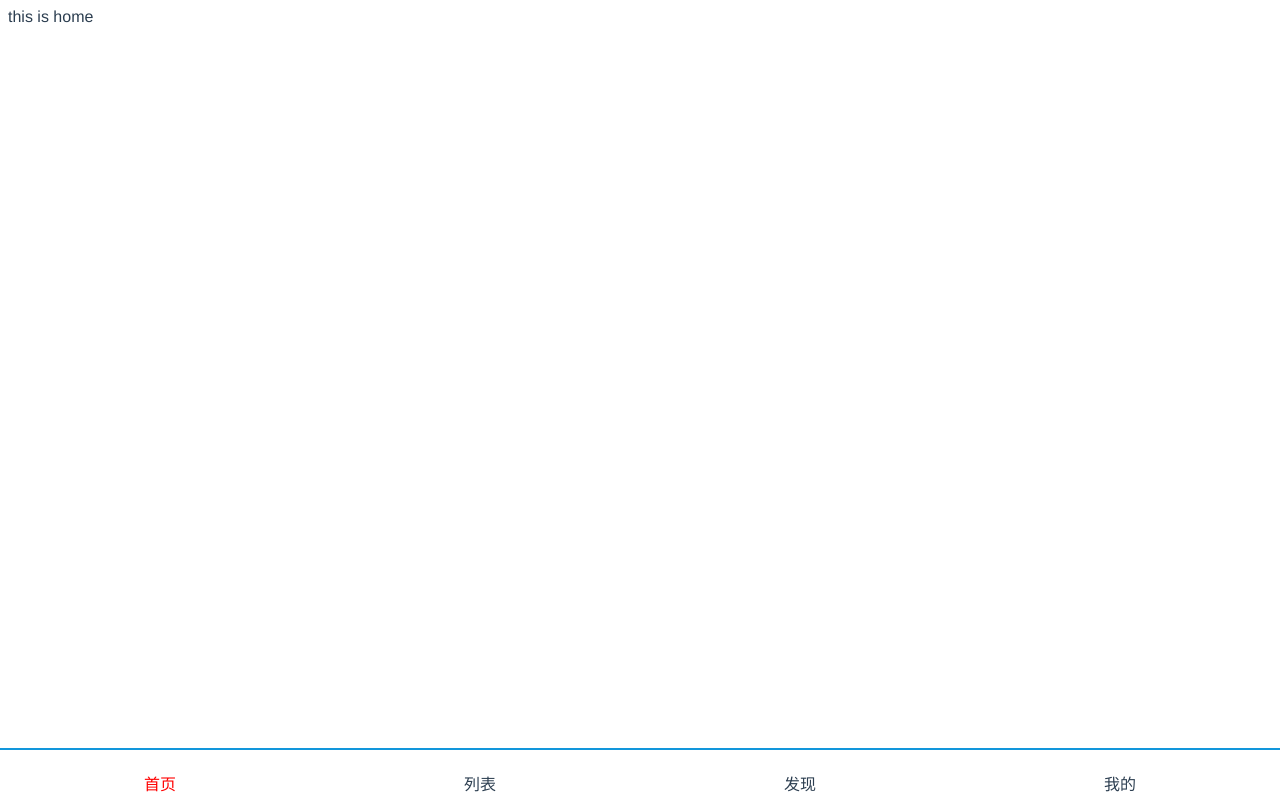
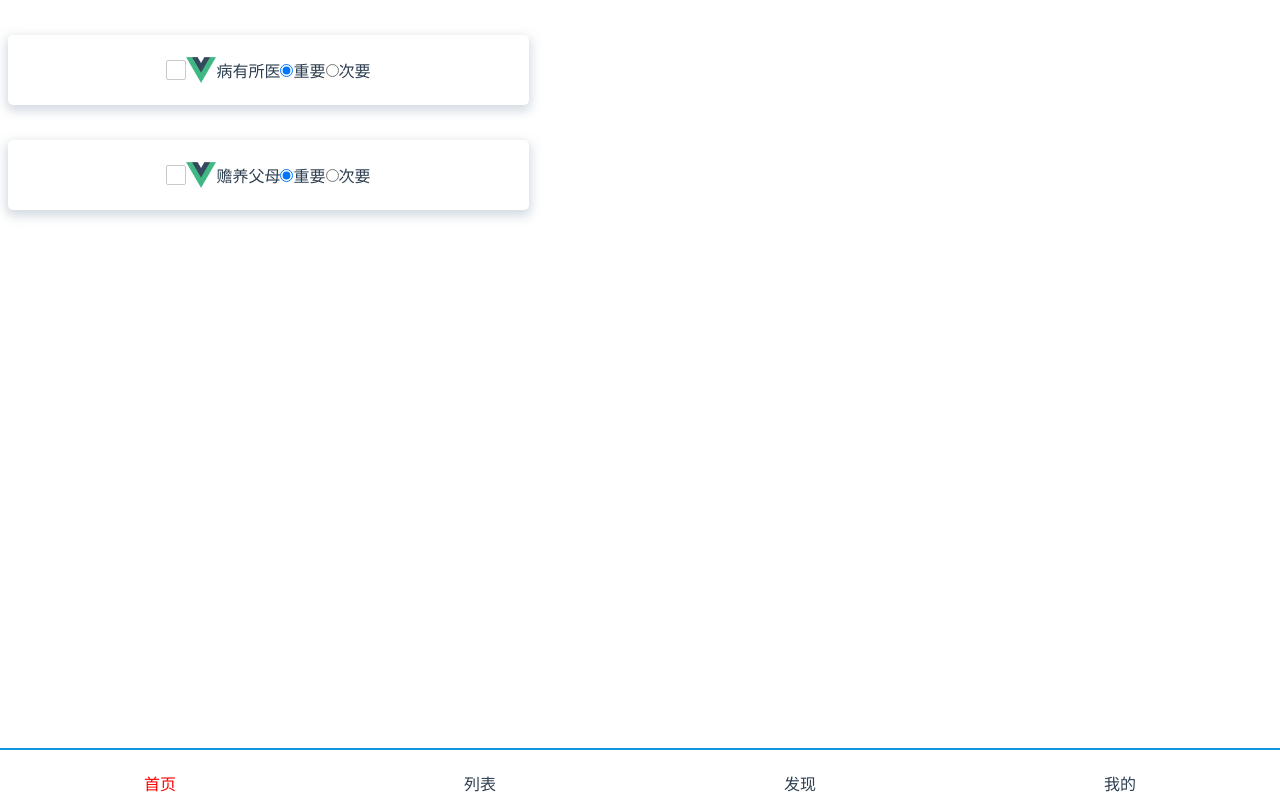
Before and after one commit to wangcheng319/vuetest, a Vue app: page /#/home in a window 1280 px wide. Built offline with nearby package versions, Linux system fonts and the light colour scheme.

Commit message:
checkbox and radio

```diff
--- a/src/components/home/Home.vue
+++ b/src/components/home/Home.vue
@@ -1,6 +1,13 @@
 <template>
     <div>
-        this is home
+        <label class="checkBox shadow" v-for="(item, index) in checks" :key="index">
+            <input type="checkbox" v-model="isChecked" :value="item" @change="bindCheckBox">
+            <img src="../../assets/logo.png" style="width: 30px;height: 30px;"/>
+            <span>{{item.name}}</span>
+            <input type="radio" :name="item.name" value="重要" v-model="item.important" >重要
+            <input type="radio" :name="item.name" value="次要" v-model="item.important" >次要
+        </label>
+
         <TabBar />
     </div>
 </template>
@@ -11,6 +18,64 @@
         name: "Home",
         components:{
             TabBar
+        },
+        data(){
+            return{
+                radio:"",
+                isChecked: [],
+                checks: [
+                    {
+                        name:"病有所医",
+                        important:"重要"
+                    },
+                    {
+                        name:"赡养父母",
+                        important:"重要"
+                    },
+                    // {
+                    //     name:"退休生活",
+                    //     important:""
+                    // },
+                    // {
+                    //     name:"子女教育",
+                    //     important:""
+                    // },
+                    // {
+                    //     name:"买车换车",
+                    //     important:""
+                    // },
+                    // {
+                    //     name:"还清贷款",
+                    //     important:""
+                    // },
+                    // {
+                    //     name:"买房换房",
+                    //     important:""
+                    // },
+                    // {
+                    //     name:"旅游玩乐",
+                    //     important:""
+                    // },
+                ],
+            }
+        },
+        computed:{
+
+        },
+        methods:{
+            bindCheckBox(value){
+                window.console.log(this.isChecked)
+                for (let lengthKey in this.isChecked.length) {
+                    if (value.target.value !== this.isChecked[lengthKey]){
+                        this.isChecked[lengthKey] = {
+                            important:""
+                        }
+                    }
+                }
+            }
+        },
+        watch: {
+
         }
     }
 </script>
@@ -20,4 +85,31 @@
         margin: 0;
         padding: 0;
     }
+
+    input[type='checkbox']{
+        width: 20px;
+        height: 20px;
+        background-color: #fff;
+        -webkit-appearance:none;
+        border: 1px solid #c9c9c9;
+        border-radius: 2px;
+        outline: none;
+    }
+
+    .checkBox{
+        display: flex;
+        align-items: center;
+        justify-content: center;
+        width:521px;
+        height:70px;
+        margin-top:35px;
+    }
+    .shadow{
+        background:rgba(255,255,255,1);
+        box-shadow:0px 4px 11px 2px rgba(206,213,221,0.89);
+        border-radius:5px;
+    }
+    .checkBox input[type=checkbox]:checked{
+        background: url("../../assets/check-box.png")no-repeat center;
+    }
 </style>
--- a/src/router/router.js
+++ b/src/router/router.js
@@ -6,12 +6,13 @@ import List from "../components/list/List";
 import Find from "../components/find/Find";
 import Me from "../components/me/Me";
 import Details from "../components/list/details/Details";
+import TabBar from '../components/TabBar'
 
 export default [
     {
         //默认到首页的home tab项
         path:"/",
-        component:App,
+        component:Home,
         children:[
             {
                 path:"/home",
@@ -48,4 +49,5 @@ export default [
         path:"/",
         redirect:"/home"
     }
+
     ]
--- a/test.html
+++ b/test.html
@@ -16,19 +16,42 @@
                    setTimeout(function () {
                        console.log('网络请求')
                        if (time>100){
-                           reject('fail')
+                           reject('fail'+time)
                        } else{
-                           resolve('done')
+                           resolve('value'+time)
                        }
                    },5000)
                })
             }
 
-            asyncTest(99).then((data)=>{
-                console.log(data)
-            }).catch((reason)=>{
+            asyncTest(99)
+              .then((data)=>{
+                  console.log(data)
+                  return asyncTest(98)})
+                .then((data)=>{
+                    console.log(data)
+                    return asyncTest(101)
+                    })
+                .then(data => console.log(data))
+              .catch((reason)=>{
                 console.log(reason)
             })
+
+            function awaittest(data){
+
+                return data;
+            }
+
+            async function test(){
+               var value1 = await awaittest(1)
+                var value2 = await awaittest(value1+1)
+                var value3 = await awaittest(value2+1)
+
+                console.log(value1)
+                console.log(value2)
+                console.log(value3)
+            }
+            test()
         }
     </script>
 
@@ -41,8 +64,6 @@
             display: flex;
             width: 300px;
             height: 300px;
-            background-color: #2c3e50;
-            flex-direction: column;
         }
 
         .one{
@@ -65,15 +86,37 @@
             justify-content: center;
             align-items: center;
         }
+
+        input[type='checkbox']{
+            width: 20px;
+            height: 20px;
+            background-color: #fff;
+            -webkit-appearance:none;
+            border: 1px solid #c9c9c9;
+            border-radius: 2px;
+            outline: none;
+        }
+
+        .checkBox{display: flex;align-items: center}
+        .checkBox input[type=checkbox]:checked{
+            background: url("src/assets/check-box.png")no-repeat center;
+        }
     </style>
 </head>
 <body>
    <div class="content">
-       <div class="one"></div>
-       <div class="two"></div>
-       <button class="three" id="btn"></button>
-       <a href="weixin://">打开微信</a>
+
+       <label class="checkBox">
+           <input type="checkbox">
+           <img src="src/assets/logo.png" style="width: 30px;height: 30px;"/>
+           <span>重要</span>
+           <input type="radio" name="value" value="1">重要
+           <input type="radio" name="value" value="2">次要
+       </label>
+
    </div>
+
+
 
 </body>
 </html>
--- a/vue.config.js
+++ b/vue.config.js
@@ -7,6 +7,6 @@ module.exports = {
         open:true,//是否自动打开
         host:'0.0.0.0',//真机测试如此设置
         port:8081,
-        https:true
+        https:false
     }
 }
```
Also changed, not shown: src/assets/check-box.png (added).
